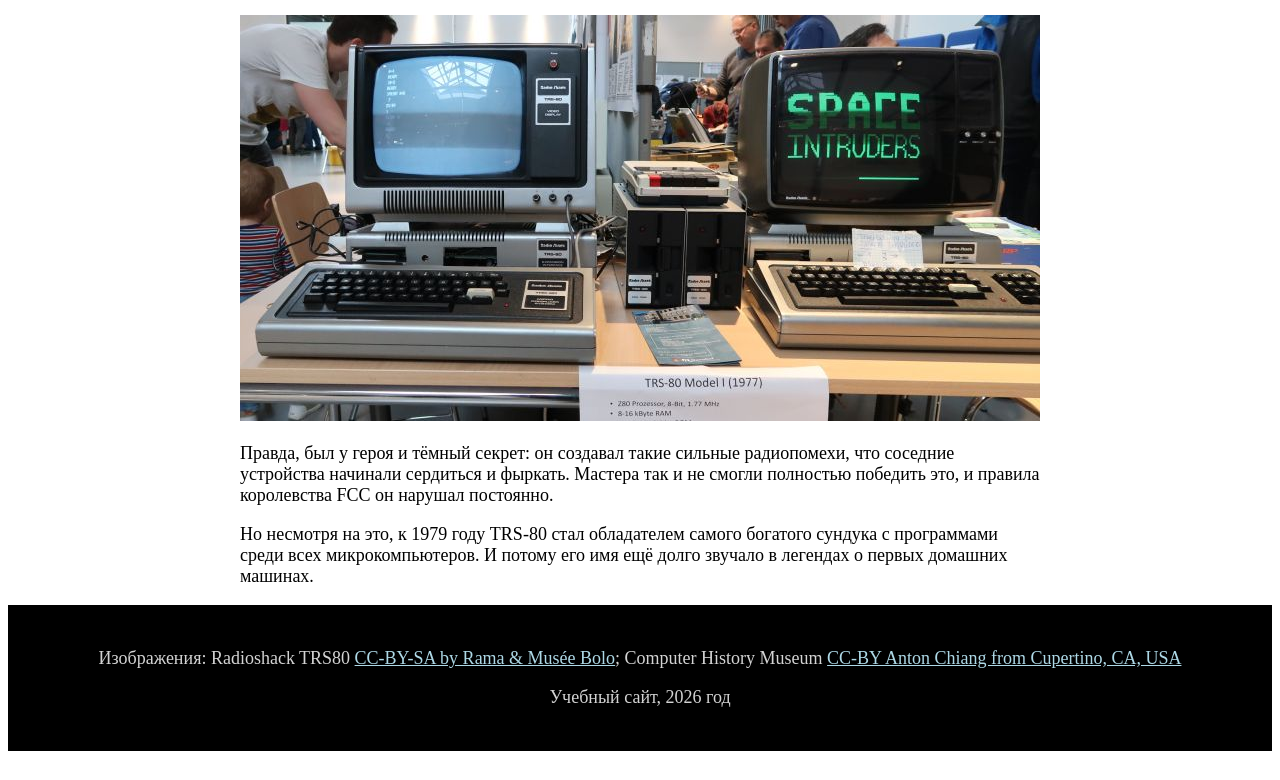
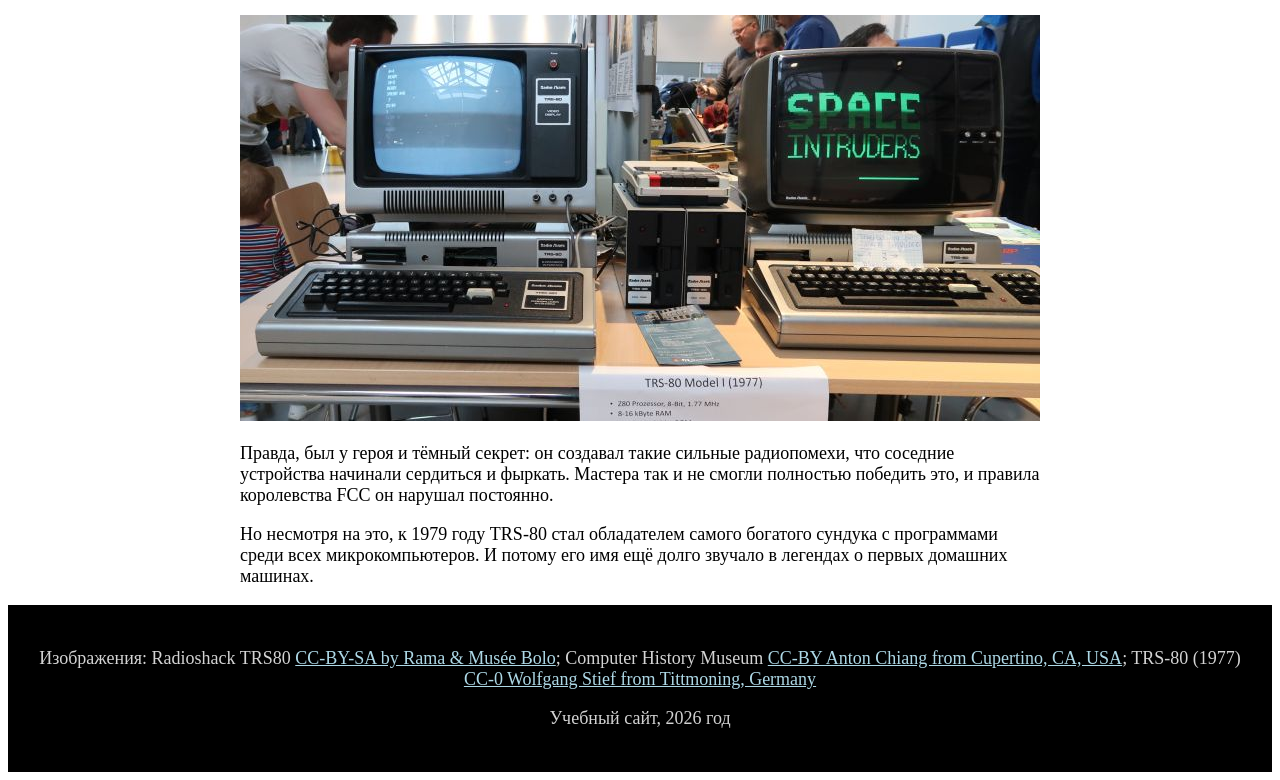
Before and after one commit to rtgreen86/rtgreen86.github.io, a plain HTML site: page index.html in a window 1280 px wide. Shown: the part 1116-1896 px from the top of the page. Before the commit the page ends 1875 px from the top, so only its background shows below. Drawn offline with Linux system fonts and the light colour scheme.

Commit message:
Update footer

```diff
--- a/index.html
+++ b/index.html
@@ -81,7 +81,7 @@
         href="https://commons.wikimedia.org/wiki/File:Radioshack_TRS80-IMG_7206.jpg">CC-BY-SA by Rama & Musée Bolo</a>;
       Computer History Museum <a
         href="https://commons.wikimedia.org/wiki/File:Computer_History_Museum_(9361695221).jpg">CC-BY Anton Chiang from
-        Cupertino, CA, USA</a></p>
+        Cupertino, CA, USA</a>; TRS-80 (1977) <a href="https://commons.wikimedia.org/wiki/File:TRS-80_(1977)_(38333775292).jpg">CC-0 Wolfgang Stief from Tittmoning, Germany</a></p>
     <p>Учебный сайт, 2026 год</p>
   </footer>
 
```
